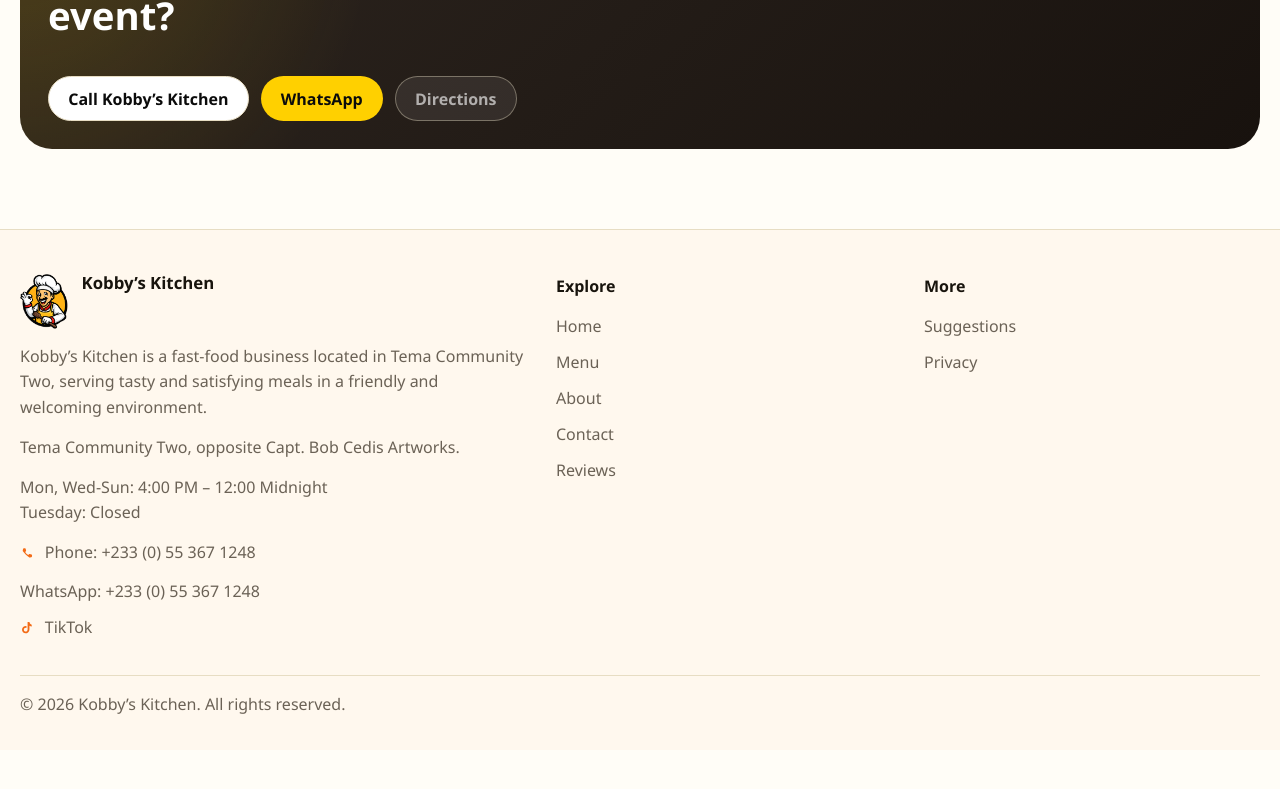
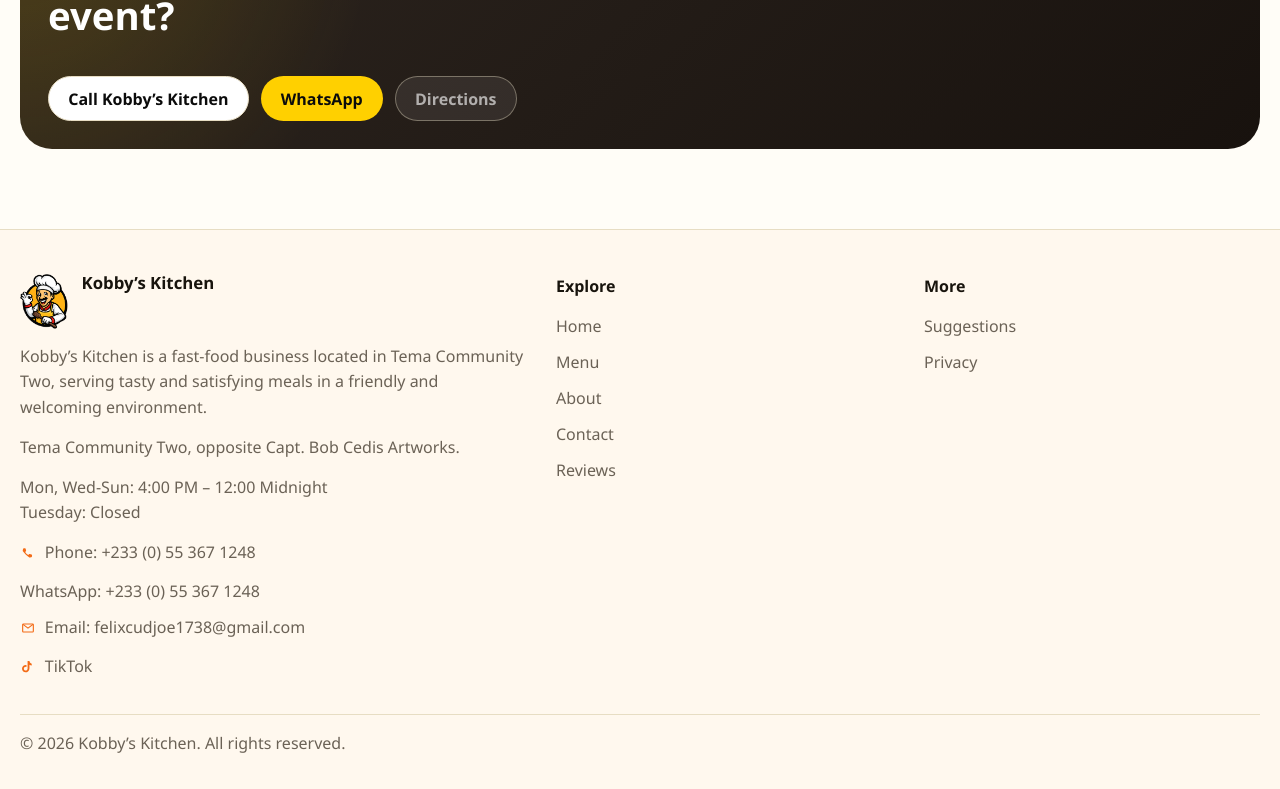
Before and after one commit to Andy-Nyame/kobbys-kitchen, a Next.js app: page / in a window 1280 px wide. Shown: the part 5001-5790 px from the top of the page. Before the commit the page ends 5751 px from the top, so only its background shows below. Built offline with nearby package versions, Linux system fonts and the light colour scheme.

Commit message:
added gmail and whatsapp icon

```diff
--- a/src/components/layout/SiteFooter.jsx
+++ b/src/components/layout/SiteFooter.jsx
@@ -10,7 +10,7 @@ import InlineIcon from "@/components/ui/InlineIcon";
 
 export default function SiteFooter() {
   const currentYear = new Date().getFullYear();
-  const { phone, whatsapp, socialLinks } = businessData;
+  const { phone, whatsapp, email, socialLinks } = businessData;
 
   return (
     <footer className="site-footer">
@@ -52,6 +52,16 @@ export default function SiteFooter() {
               target="_blank"
             >
               WhatsApp: {whatsapp.display}
+            </a>
+            <a
+              aria-label={`Email Kobby’s Kitchen at ${email.display}`}
+              className="footer-link"
+              href={email.href}
+            >
+              <span className="icon-link">
+                <InlineIcon name="email" />
+                <span>Email: {email.display}</span>
+              </span>
             </a>
             {socialLinks.tiktok ? (
               <a
--- a/src/components/ui/InlineIcon.jsx
+++ b/src/components/ui/InlineIcon.jsx
@@ -32,9 +32,38 @@ function TikTokIcon() {
   );
 }
 
+function EmailIcon() {
+  return (
+    <svg
+      aria-hidden="true"
+      className="inline-icon"
+      viewBox="0 0 24 24"
+      fill="none"
+      xmlns="http://www.w3.org/2000/svg"
+    >
+      <path
+        d="M4 7.25C4 6.56 4.56 6 5.25 6H18.75C19.44 6 20 6.56 20 7.25V16.75C20 17.44 19.44 18 18.75 18H5.25C4.56 18 4 17.44 4 16.75V7.25Z"
+        stroke="currentColor"
+        strokeWidth="1.7"
+      />
+      <path
+        d="M5 7L12 12.25L19 7"
+        stroke="currentColor"
+        strokeLinecap="round"
+        strokeLinejoin="round"
+        strokeWidth="1.7"
+      />
+    </svg>
+  );
+}
+
 export default function InlineIcon({ name }) {
   if (name === "phone") {
     return <PhoneIcon />;
+  }
+
+  if (name === "email") {
+    return <EmailIcon />;
   }
 
   if (name === "tiktok") {
--- a/src/data/businessData.js
+++ b/src/data/businessData.js
@@ -16,6 +16,10 @@ export const businessData = {
   whatsapp: {
     display: "+233 (0) 55 367 1248",
     href: "https://wa.me/233553671248",
+  },
+  email: {
+    display: "felixcudjoe1738@gmail.com",
+    href: "mailto:felixcudjoe1738@gmail.com",
   },
   googleMapsLink: "", // Pending.
   socialLinks: {
```
Also changed, not shown: src/app/contact/page.js (+14 -1 lines).
